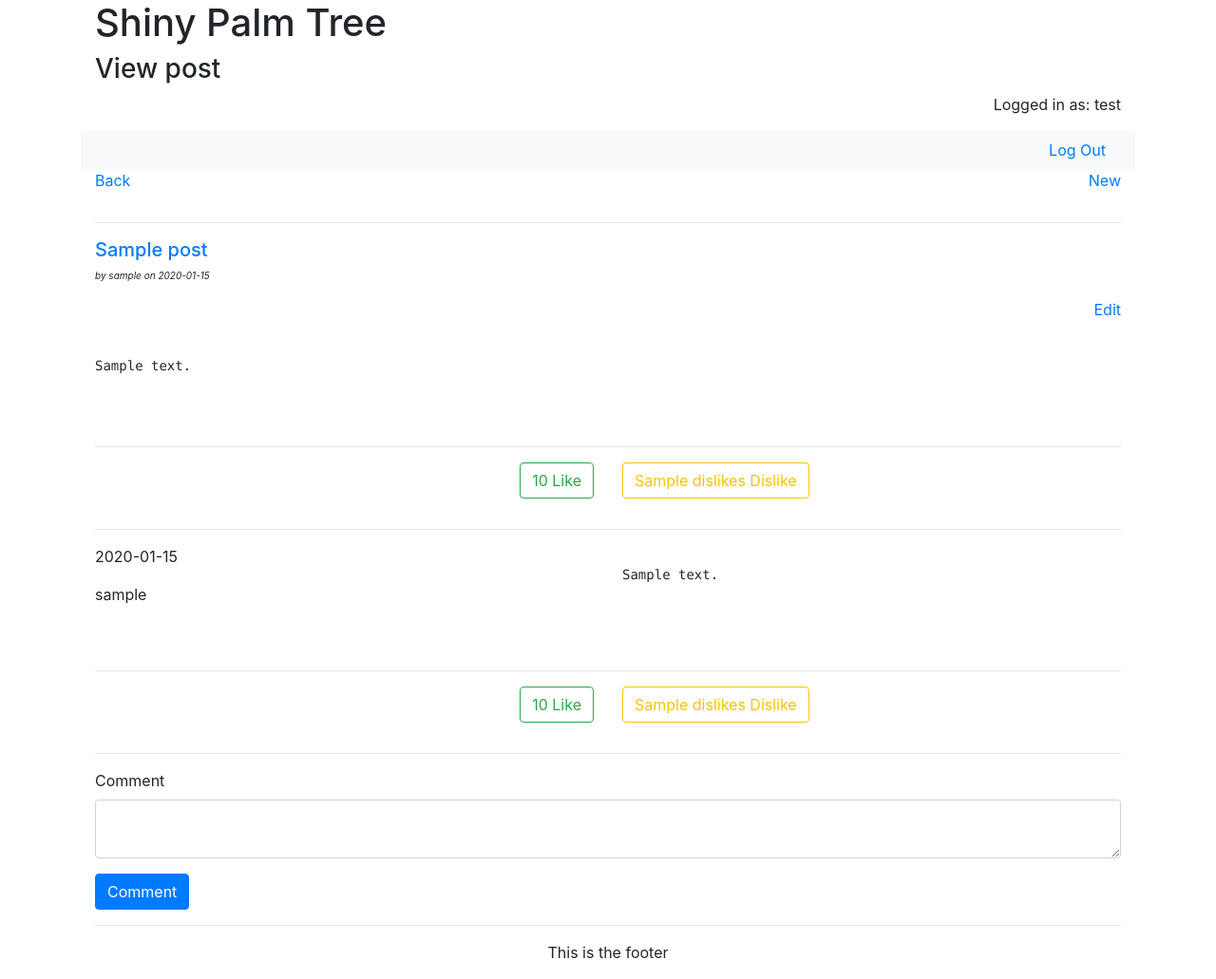
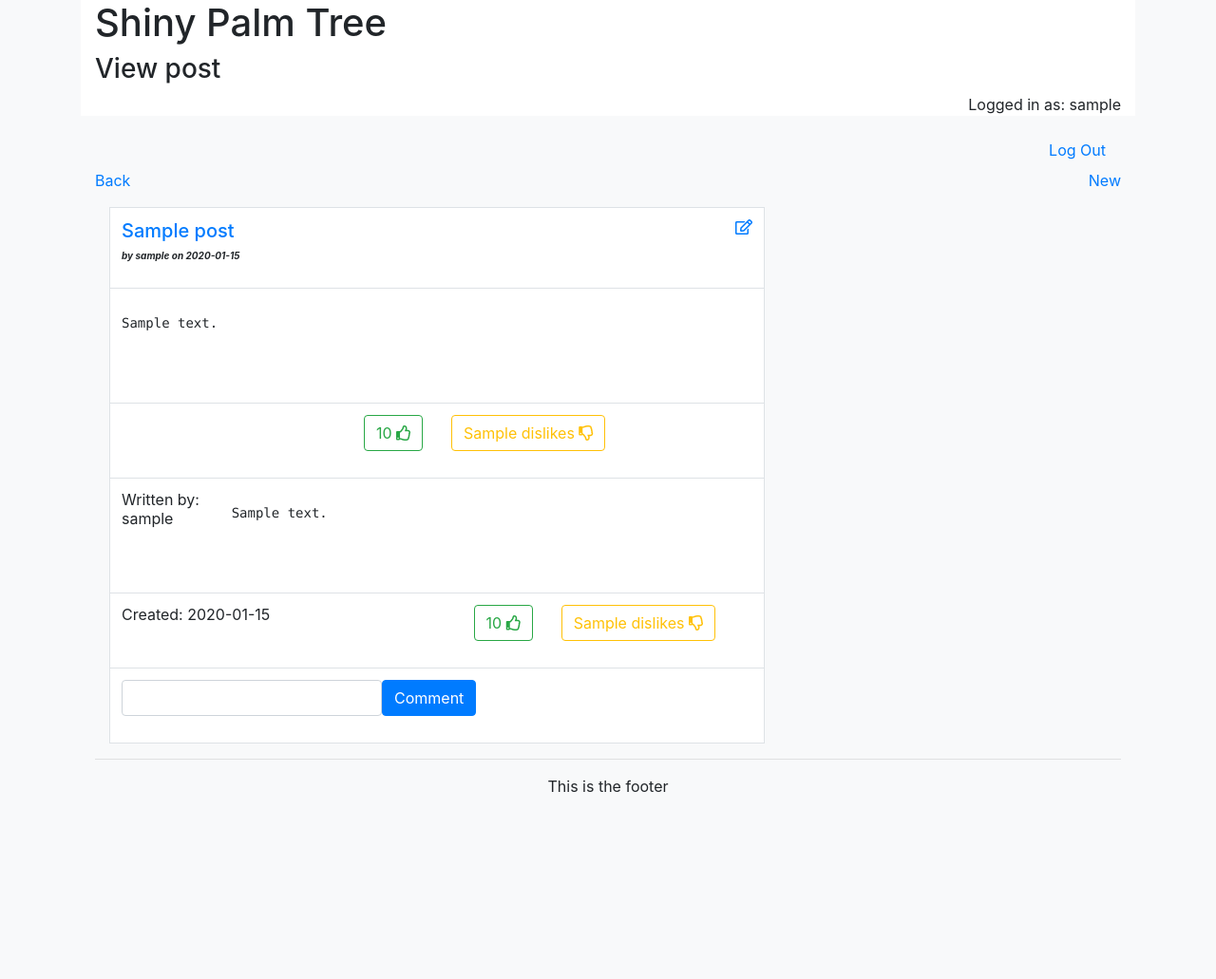
Before and after one commit to Bl4ck4/shiny-palm-tree, a Flask app: template palmtree/templates/blog/view.html in a window 1280 px wide. Shown: the whole page at 95% size. After the commit the page ends 856 px from the top, so only its background shows below. Run offline with Flask 2, Linux system fonts and the light colour scheme; the visitor is signed in with stand-in values (Sample User, id 1); data comes from the database, SQL or seed files in the repository; the template is opened without the code that fills it: most values are stand-ins (such as "Sample title", 1, 10 or a date in 2020); some libraries are stand-ins or nearby versions.

Commit message:
Added icons to buttons.

```diff
--- a/palmtree/blog.py
+++ b/palmtree/blog.py
@@ -116,7 +116,7 @@ def view(id):
 	post = get_post(id,False)
 	return render_template('blog/view.html',post=post)
 
-@bp.route('/<int:id>/status', methods=('POST',))
+@bp.route('/<int:id>/statuspost', methods=('POST',))
 def statuspost(id):
 	db = get_db()
 	if request.form['status'] == 'Like':
@@ -130,7 +130,7 @@ def statuspost(id):
 	db.commit()
 	return redirect(url_for('blog.index'))
 
-@bp.route('/<int:id>/status', methods=('POST',))
+@bp.route('/<int:id>/statuscomment', methods=('POST',))
 def statuscomment(id):
 	db = get_db()
 	if request.form['status'] == 'Like':
--- a/palmtree/schema.sql
+++ b/palmtree/schema.sql
@@ -5,7 +5,9 @@ DROP TABLE IF EXISTS comment;
 CREATE TABLE user (
   id INTEGER PRIMARY KEY AUTOINCREMENT,
   username TEXT UNIQUE NOT NULL,
-  password TEXT NOT NULL
+  password TEXT NOT NULL,
+  email TEXT NOT NULL,
+  presentation TEXT NULL
 );
 
 CREATE TABLE post (
--- a/palmtree/templates/base.html
+++ b/palmtree/templates/base.html
@@ -2,10 +2,12 @@
 	<head>
 		<title>Shiny Palm Tree</title>
 		<link rel="stylesheet" href="https://maxcdn.bootstrapcdn.com/bootstrap/4.0.0/css/bootstrap.min.css" integrity="sha384-Gn5384xqQ1aoWXA+058RXPxPg6fy4IWvTNh0E263XmFcJlSAwiGgFAW/dAiS6JXm" crossorigin="anonymous">
+
+		<link rel="stylesheet" href="https://use.fontawesome.com/releases/v5.1.1/css/all.css" integrity="sha384-O8whS3fhG2OnA5Kas0Y9l3cfpmYjapjI0E4theH4iuMD+pLhbf6JI0jIMfYcK3yZ" crossorigin="anonymous">
 	</head>
-	<body>
+	<body class="bg-light">
 		<div class="container">
-			<div class="col-md-12">
+			<div class="col-md-12 bg-white">
 				<h1>Shiny Palm Tree</h1>
 				{% block header %}{% endblock %}
 				{% if g.user %}
--- a/palmtree/templates/blog/post.html
+++ b/palmtree/templates/blog/post.html
@@ -1,7 +1,11 @@
-<div>
+<div class="col-8">
 
-	<hr>
-
+<table class="table table-bordered bg-white">
+	<tr>
+		<!-- Post title -->
+		<th>
+			<div class="row">
+				<div class="col-9">
 					<h5>
 						<a href="{{ url_for('blog.view', id=post['id']) }}">{{ post['title'] }}</a>
 					</h5>
@@ -9,42 +13,58 @@
 					<p>
 						<i style="font-size: 10px;">by {{ post['username'] }} on {{ post['created'].strftime('%Y-%m-%d') }}</i>
 					</p>
+				</div>
 
+				<div class="col-3">
 				{% if g.user['id'] == post['author_id'] %}
 					<p class="text-right">
-		<a href="{{ url_for('blog.update', id=post['id']) }}">Edit</a>
+						<a href="{{ url_for('blog.update', id=post['id']) }}"><i class="far fa-edit"></i></a>
 					</p>
 				{% endif %}
+				</div>
+			</div>
+		</th>
 
+	</tr>
+
+	<tr>
+		<!-- Post body -->
+		<td>
 			<pre>
 				<p>{{ post['body'] }}</p>
 			</pre>
+		</td>
+	</tr>
 
-	<hr>
-
+	<tr>
+		<!-- Status buttons for post -->
+		<td>
 			<div class="row">
 				<div class="col text-right">
 					<form action="{{ url_for('blog.statuspost', id=post['id']) }}" method="POST">
-				<button class="btn btn-outline-success" type="submit" name="status" value="Like">{{ post['likes'] }} Like</button>
+						<button class="btn btn-outline-success" type="submit" name="status" value="Like">{{ post['likes'] }} <i class="far fa-thumbs-up"></i></button>
 					</form>
+
 				</div>
 
 				<div class="col">
+
 					<form action="{{ url_for('blog.statuspost', id=post['id']) }}" method="POST">
-				<button class="btn btn-outline-warning" type="submit" name="status" value="Dislike">{{ post['dislikes'] }} Dislike</button>
+						<button class="btn btn-outline-warning" type="submit" name="status" value="Dislike">{{ post['dislikes'] }} <i class="far fa-thumbs-down"></i></button>
 					</form>
 				</div>
 			</div>
+		</td>
+	</tr>
 
-	<hr>
-
-	<div>
+	<!-- Comments -->
 	{% for comment in comments %}
+	<tr>
 		{% if comment['post_id']==post['id'] %}
+		<td>
 			<div class="row">
-			<div class="col">
-				<p>{{ comment['created'].strftime('%Y-%m-%d') }}</p>
-				<p>{{ comment['username'] }}</p>
+				<div class="col-2">
+					<p>Written by: {{ comment['username'] }}</p>
 				</div>
 
 				<div class="col">
@@ -53,36 +73,46 @@
 					</pre>
 				</div>
 			</div>
+		</td>
+	</tr>
 
-		<hr>
+	<tr>
+		<td>
+			<div class="row">
+				<div class="col">
+					<p>Created: {{ comment['created'].strftime('%Y-%m-%d') }}</p>
+				</div>
 
-		<div class="row">
 				<div class="col text-right">
 					<form action="{{ url_for('blog.statuscomment', id=comment['id']) }}" method="POST">
-					<button class="btn btn-outline-success" type="submit" name="status" value="Like">{{ comment['likes'] }} Like</button>
+						<button class="btn btn-outline-success" type="submit" name="status" value="Like">{{ comment['likes'] }} <i class="far fa-thumbs-up"></i></button>
 					</form>
 				</div>
 
 				<div class="col">
 					<form action="{{ url_for('blog.statuscomment', id=comment['id']) }}" method="POST">
-					<button class="btn btn-outline-warning" type="submit" name="status" value="Dislike">{{ comment['dislikes'] }} Dislike</button>
+						<button class="btn btn-outline-warning" type="submit" name="status" value="Dislike">{{ comment['dislikes'] }} <i class="far fa-thumbs-down"></i></button>
 					</form>
 				</div>
 			</div>
-
-		<hr>
+		</td>
 		{% endif %}
+	</tr>
 	{% endfor %}
-	</div>
 
 	{% if g.user %}
-	<form method="POST" action="{{ url_for('blog.comment', post_id=post['id']) }}">
+	<tr>
+		<td>
+			<form method="POST" action="{{ url_for('blog.comment', post_id=post['id']) }}" class="form-inline">
 				<div class="form-group">
-			<label>Comment</label>
-			<textarea class="form-control" name="comment" type="text">{{ request.form['comment'] }}</textarea>
+					<input class="form-control" name="comment" type="text" value="{{ request.form['comment'] }}">
 				</div>
 
 				<button type="submit" class="btn btn-primary">Comment</button>
 			</form>
+		</td>
+	</tr>
 	{% endif %}
+</table>
+
 </div>
```
Lines whose indentation alone changed are shown as unchanged.
